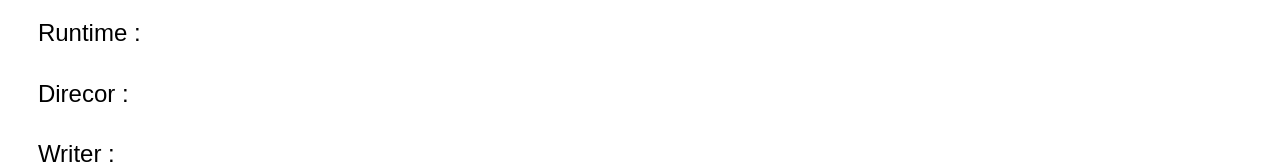
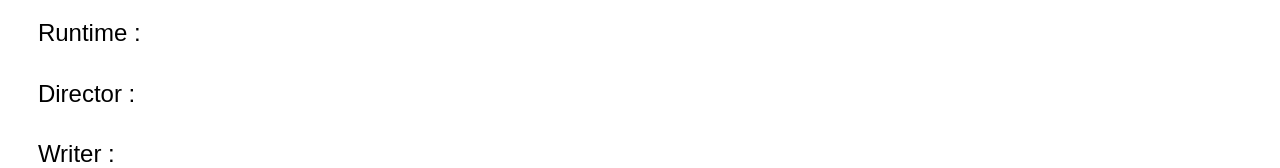
Before and after one commit to Beela303/movies_db, a Vue app: page /movie/1 in a window 1280 px wide. Shown: the part 382-550 px from the top of the page. Built offline with nearby package versions, Linux system fonts and the light colour scheme; no server answers; a web font is replaced by a local one.

Commit message:
Edited the word Director

```diff
--- a/src/views/MovieDetailView.vue
+++ b/src/views/MovieDetailView.vue
@@ -8,7 +8,7 @@
         <p>Rated : {{ movie.Rated }}</p>
         <p>Released : {{ movie.Released }}</p>
         <p>Runtime : {{ movie.Runtime }}</p>
-        <p>Direcor : {{ movie.Direcor }}</p>
+        <p>Director : {{ movie.Director }}</p>
         <p>Writer : {{ movie.Writer }}</p>
         <p>Actors : {{ movie.Actors }}</p>
         <p>Language : {{ movie.Language }}</p>
```
